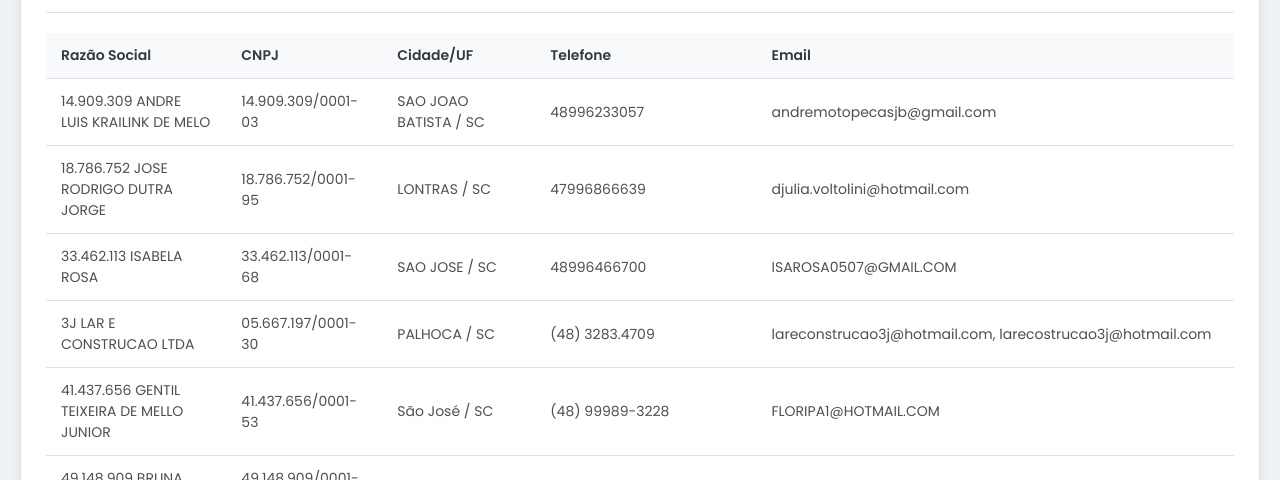
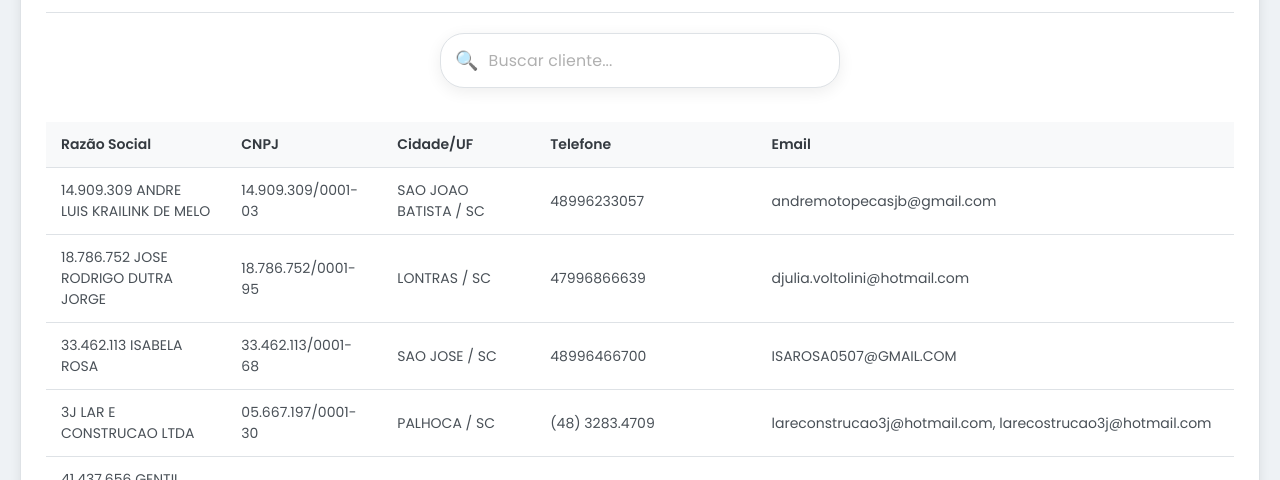
Before and after one commit to JulianoPassing/g8sistema, a plain HTML site: page public/painel-clientes.html in a window 1280 px wide. Shown: the part 320-800 px from the top of the page. Drawn offline with nearby package versions, Linux system fonts and the light colour scheme; sample sign-in values are in the browser's storage.

Commit message:
Update painel-clientes.html

```diff
--- a/public/painel-clientes.html
+++ b/public/painel-clientes.html
@@ -73,6 +73,48 @@
       .header-top { padding: 10px 15px; gap: 10px; }
       #user-info { font-size: 0.9rem; }
     }
+    .search-box {
+      position: relative;
+      display: flex;
+      align-items: center;
+      width: 100%;
+      max-width: 400px;
+      background: #fff;
+      border-radius: 24px;
+      border: 1.5px solid var(--border-color);
+      box-shadow: 0 4px 16px rgba(0,0,0,0.07);
+      padding: 4px 16px 4px 14px;
+      margin: 0 auto 24px auto;
+      transition: box-shadow 0.2s, border-color 0.2s;
+    }
+    .search-box:focus-within {
+      border-color: var(--primary-color);
+      box-shadow: 0 6px 20px rgba(0,123,255,0.10);
+    }
+    .search-icon {
+      font-size: 1.35em;
+      color: var(--primary-color);
+      margin-right: 10px;
+      opacity: 0.85;
+      transition: color 0.2s;
+    }
+    #busca-cliente {
+      border: none;
+      background: transparent;
+      outline: none;
+      font-size: 1.13em;
+      font-family: "Poppins", sans-serif;
+      width: 100%;
+      padding: 10px 0 10px 0;
+      color: var(--text-color);
+      letter-spacing: 0.01em;
+    }
+    #busca-cliente::placeholder {
+      color: #b0b0b0;
+      opacity: 1;
+      font-size: 1em;
+      letter-spacing: 0.01em;
+    }
   </style>
   <script src="https://cdnjs.cloudflare.com/ajax/libs/jspdf/2.5.1/jspdf.umd.min.js"></script>
   <script src="https://cdnjs.cloudflare.com/ajax/libs/jspdf-autotable/3.5.23/jspdf.plugin.autotable.min.js"></script>
@@ -94,6 +136,12 @@
         <button class="btn btn-primary" id="btn-exportar-pdf">⬇️ Baixar PDF</button>
         <button class="btn btn-success" id="btn-exportar-excel">⬇️ Baixar Excel</button>
       </div>
+      <div style="display: flex; justify-content: center;">
+        <div class="search-box">
+          <span class="search-icon">&#128269;</span>
+          <input type="text" id="busca-cliente" placeholder="Buscar cliente..." autocomplete="off" />
+        </div>
+      </div>
       <div class="table-responsive">
         <table>
           <thead>
@@ -112,11 +160,13 @@
   </main>
   <script>
     let clientes = [];
+    let clientesFiltrados = [];
     async function carregarClientes() {
       try {
         const resp = await fetch('clientes.json');
         if (!resp.ok) throw new Error('Erro ao buscar clientes.json');
         clientes = await resp.json();
+        clientesFiltrados = clientes;
         renderTabela();
       } catch (e) {
         alert('Erro ao carregar os dados dos clientes. Verifique se o arquivo clientes.json está disponível.');
@@ -125,7 +175,7 @@
     function renderTabela() {
       const tbody = document.getElementById('clientes-tbody');
       tbody.innerHTML = '';
-      clientes.forEach(cli => {
+      (clientesFiltrados || []).forEach(cli => {
         const tr = document.createElement('tr');
         tr.innerHTML = `
           <td>${cli.razao}</td>
@@ -136,6 +186,22 @@
         `;
         tbody.appendChild(tr);
       });
+    }
+    function filtrarClientes(texto) {
+      const termo = texto.trim().toLowerCase();
+      if (!termo) {
+        clientesFiltrados = clientes;
+      } else {
+        clientesFiltrados = clientes.filter(cli =>
+          (cli.razao && cli.razao.toLowerCase().includes(termo)) ||
+          (cli.cnpj && cli.cnpj.toLowerCase().includes(termo)) ||
+          (cli.cidade && cli.cidade.toLowerCase().includes(termo)) ||
+          (cli.estado && cli.estado.toLowerCase().includes(termo)) ||
+          (cli.telefone && cli.telefone.toLowerCase().includes(termo)) ||
+          (cli.email && cli.email.toLowerCase().includes(termo))
+        );
+      }
+      renderTabela();
     }
     document.getElementById('logout-button').onclick = function () {
       sessionStorage.removeItem('loggedInUser');
@@ -153,6 +219,10 @@
       carregarClientes();
       document.getElementById('btn-exportar-pdf').onclick = exportarClientesPDF;
       document.getElementById('btn-exportar-excel').onclick = exportarClientesExcel;
+      // Busca em tempo real
+      document.getElementById('busca-cliente').addEventListener('input', function() {
+        filtrarClientes(this.value);
+      });
     });
 
     function exportarClientesPDF() {
```
